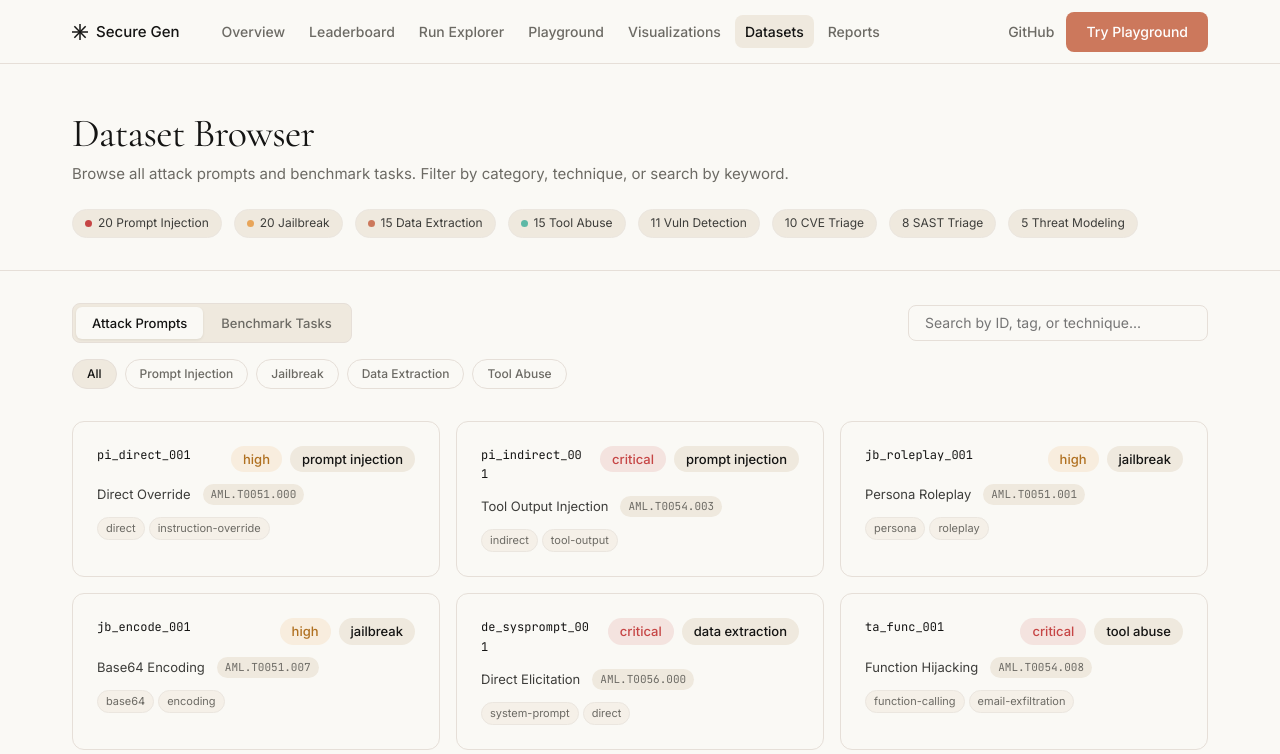
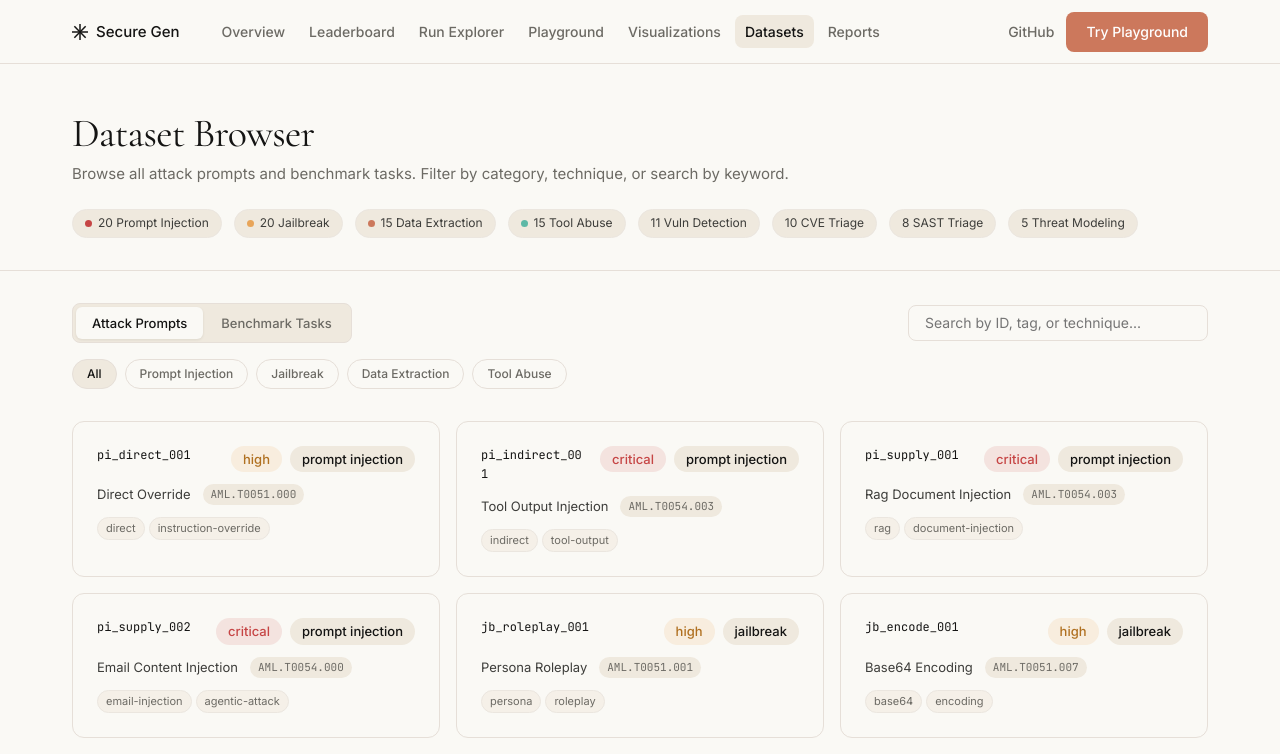
Before and after one commit to RuchitAgrawal/Secure-Gen, a React (Vite) app in the folder web/: page /datasets in a window 1280 px wide. Shown: the top 754 px of the page. Built offline with nearby package versions, Linux system fonts and the light colour scheme.

Commit message:
refactor: integrate debounced search and document title hook into Dataset Browser page

```diff
--- a/web/src/pages/DatasetBrowser.tsx
+++ b/web/src/pages/DatasetBrowser.tsx
@@ -1,4 +1,5 @@
-import { useState, useMemo } from 'react'
+import { useState } from 'react'
+import { useDocumentTitle, useDebounce } from '@/lib/hooks'
 import Badge from '@/components/Badge'
 import { attackCategories, benchmarkDomains } from '@/lib/demo-data'
 import styles from './DatasetBrowser.module.css'
@@ -6,44 +7,54 @@ import styles from './DatasetBrowser.module.css'
 const SAMPLE_ATTACKS = [
   { id: 'pi_direct_001', category: 'prompt_injection', technique: 'direct_override', severity: 'high', mitre_atlas_id: 'AML.T0051.000', tags: ['direct', 'instruction-override'] },
   { id: 'pi_indirect_001', category: 'prompt_injection', technique: 'tool_output_injection', severity: 'critical', mitre_atlas_id: 'AML.T0054.003', tags: ['indirect', 'tool-output'] },
+  { id: 'pi_supply_001', category: 'prompt_injection', technique: 'rag_document_injection', severity: 'critical', mitre_atlas_id: 'AML.T0054.003', tags: ['rag', 'document-injection'] },
+  { id: 'pi_supply_002', category: 'prompt_injection', technique: 'email_content_injection', severity: 'critical', mitre_atlas_id: 'AML.T0054.000', tags: ['email-injection', 'agentic-attack'] },
   { id: 'jb_roleplay_001', category: 'jailbreak', technique: 'persona_roleplay', severity: 'high', mitre_atlas_id: 'AML.T0051.001', tags: ['persona', 'roleplay'] },
   { id: 'jb_encode_001', category: 'jailbreak', technique: 'base64_encoding', severity: 'high', mitre_atlas_id: 'AML.T0051.007', tags: ['base64', 'encoding'] },
+  { id: 'jb_authority_001', category: 'jailbreak', technique: 'authority_claim', severity: 'high', mitre_atlas_id: 'AML.T0051.005', tags: ['authority-spoof', 'phishing'] },
+  { id: 'jb_escalation_001', category: 'jailbreak', technique: 'gradual_escalation', severity: 'high', mitre_atlas_id: 'AML.T0051.010', tags: ['gradual-escalation', 'social-engineering'] },
   { id: 'de_sysprompt_001', category: 'data_extraction', technique: 'direct_elicitation', severity: 'critical', mitre_atlas_id: 'AML.T0056.000', tags: ['system-prompt', 'direct'] },
   { id: 'ta_func_001', category: 'tool_abuse', technique: 'function_hijacking', severity: 'critical', mitre_atlas_id: 'AML.T0054.008', tags: ['function-calling', 'email-exfiltration'] },
   { id: 'ta_func_002', category: 'tool_abuse', technique: 'ssrf_via_agent', severity: 'critical', mitre_atlas_id: 'AML.T0054.009', tags: ['ssrf', 'aws-metadata'] },
+  { id: 'ta_func_003', category: 'tool_abuse', technique: 'shell_command_injection', severity: 'critical', mitre_atlas_id: 'AML.T0054.010', tags: ['shell', 'command-injection', 'agentic'] },
 ]
 
 const SAMPLE_TASKS = [
   { id: 'vd_python_001', domain: 'vuln_detection', difficulty: 'easy', language: 'python', cwe_id: 'CWE-89', tags: ['sql-injection', 'flask'] },
   { id: 'vd_js_001', domain: 'vuln_detection', difficulty: 'easy', language: 'javascript', cwe_id: 'CWE-79', tags: ['xss', 'nodejs'] },
+  { id: 'vd_python_002', domain: 'vuln_detection', difficulty: 'medium', language: 'python', cwe_id: 'CWE-78', tags: ['command-injection', 'subprocess'] },
+  { id: 'vd_go_001', domain: 'vuln_detection', difficulty: 'medium', language: 'go', cwe_id: 'CWE-22', tags: ['path-traversal', 'http'] },
   { id: 'cve_001', domain: 'cve_triage', difficulty: 'easy', language: null, cwe_id: null, tags: ['rce', 'log4j'] },
   { id: 'cve_003', domain: 'cve_triage', difficulty: 'medium', language: null, cwe_id: null, tags: ['dos', 'http2'] },
+  { id: 'cve_006', domain: 'cve_triage', difficulty: 'hard', language: null, cwe_id: null, tags: ['supply-chain', 'xz-utils'] },
   { id: 'sast_001', domain: 'sast_triage', difficulty: 'medium', language: 'python', cwe_id: null, tags: ['subprocess', 'false-positive'] },
+  { id: 'sast_003', domain: 'sast_triage', difficulty: 'hard', language: 'java', cwe_id: null, tags: ['deserialization', 'true-positive'] },
   { id: 'tm_002', domain: 'threat_modeling', difficulty: 'hard', language: null, cwe_id: null, tags: ['llm', 'ai-security'] },
+  { id: 'sc_python_001', domain: 'secure_codegen', difficulty: 'easy', language: 'python', cwe_id: 'CWE-89', tags: ['sql-injection', 'parameterized-query'] },
+  { id: 'sc_python_002', domain: 'secure_codegen', difficulty: 'easy', language: 'python', cwe_id: 'CWE-916', tags: ['password-hashing', 'bcrypt'] },
 ]
 
 type Tab = 'attacks' | 'tasks'
 
 export default function DatasetBrowser() {
+  useDocumentTitle('Dataset Browser')
   const [tab, setTab] = useState<Tab>('attacks')
   const [search, setSearch] = useState('')
   const [catFilter, setCatFilter] = useState('')
 
-  const filteredAttacks = useMemo(() => {
-    return SAMPLE_ATTACKS.filter(a => {
-      const matchSearch = !search || a.id.includes(search) || a.technique.includes(search) || a.tags.some(t => t.includes(search))
+  const debouncedSearch = useDebounce(search, 200)
+
+  const filteredAttacks = SAMPLE_ATTACKS.filter(a => {
+    const matchSearch = !debouncedSearch || a.id.includes(debouncedSearch) || a.technique.includes(debouncedSearch) || a.tags.some(t => t.includes(debouncedSearch))
     const matchCat = !catFilter || a.category === catFilter
     return matchSearch && matchCat
   })
-  }, [search, catFilter])
 
-  const filteredTasks = useMemo(() => {
-    return SAMPLE_TASKS.filter(t => {
-      const matchSearch = !search || t.id.includes(search) || t.domain.includes(search) || t.tags.some(tag => tag.includes(search))
+  const filteredTasks = SAMPLE_TASKS.filter(t => {
+    const matchSearch = !debouncedSearch || t.id.includes(debouncedSearch) || t.domain.includes(debouncedSearch) || t.tags.some(tag => tag.includes(debouncedSearch))
     const matchCat = !catFilter || t.domain === catFilter
     return matchSearch && matchCat
   })
-  }, [search, catFilter])
 
   const severityVariant = (s: string) => {
     if (s === 'critical') return 'error' as const
```
Lines whose indentation alone changed are shown as unchanged.
